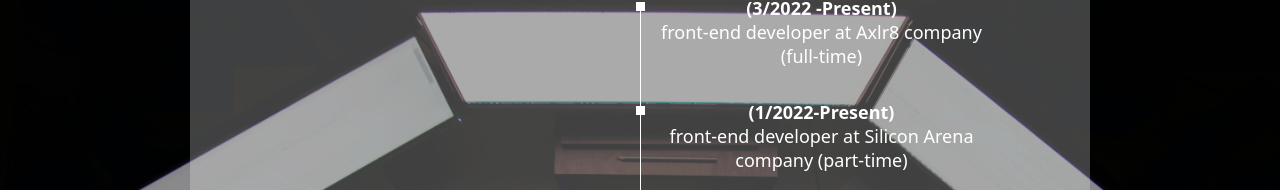
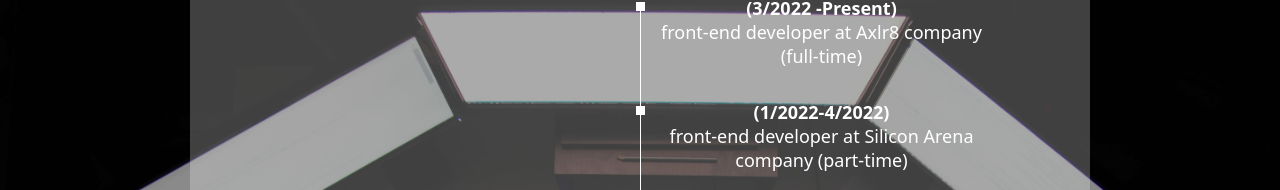
Before and after one commit to abdelaziz123456/my-portfolio, a React (Create React App) app: page /learning in a window 1280 px wide. Shown: the part 124-314 px from the top of the page. Built offline with nearby package versions, Linux system fonts and the light colour scheme.

Commit message:
reduce image resolution and update experience

```diff
--- a/src/Components/Learning&skills/index.js
+++ b/src/Components/Learning&skills/index.js
@@ -20,7 +20,7 @@ export default function LearningSkills() {
 
             <li >
               <span >
-                <strong >(1/2022-Present)</strong>
+                <strong >(1/2022-4/2022)</strong>
                 <br /> front-end developer at Silicon Arena company (part-time)
               </span>
             </li>
```
Also changed, not shown: src/images/intro.jpg.
